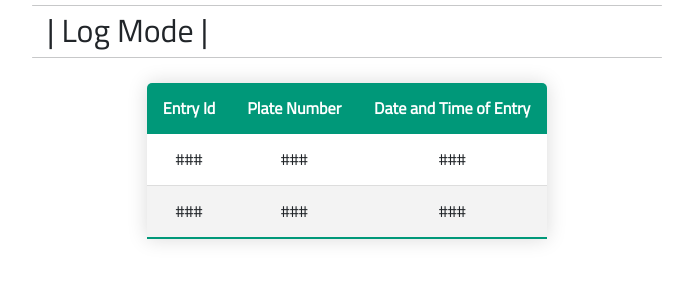
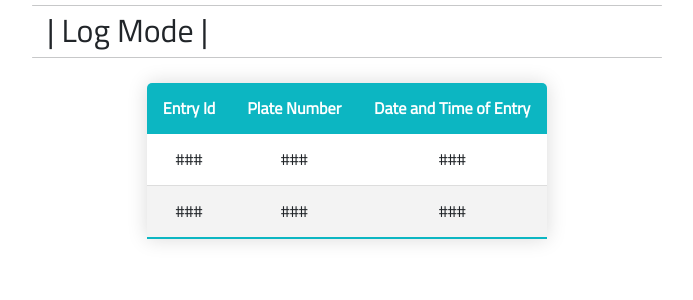
Before and after one commit to LeandroMartinMacato/SecureV-App, a Flask app: page /logs in a window 1280 px wide. Shown: the part 90-390 px from the top of the page, without its empty margins (293-986 px from the left). Run offline with Flask 2, Linux system fonts and the light colour scheme; parts of the project's set-up code (start-up, migrations or seed data) failed here and were passed over; some libraries are stand-ins or nearby versions.

Commit message:
feat: flash messages new color for log

```diff
--- a/app/app.py
+++ b/app/app.py
@@ -74,15 +74,25 @@ def data_mode():
 @application.route("/register", methods=["POST","GET"])
 def register_mode():
     page_title = 'SecureV | Register Mode'
-    if request.method =="POST":
-        session.permanent = True
-        plate_input = request.form["plate_input"]
-        owner_input = request.form["owner_input"]
-        current_registering = Vehicle(plate_num = plate_input , owner_name = owner_input)
-        db.session.add(current_registering)
-        db.session.commit()
-        flash(f"Successfully Registered [{plate_input}]", "info")
-    return render_template("register_mode.html", TITLE=page_title)
+    error = False
+    error_message = ""
+    try:
+        if request.method =="POST":
+            session.permanent = True
+            plate_input = request.form["plate_input"]
+            owner_input = request.form["owner_input"]
+            if plate_input:
+                current_registering = Vehicle(plate_num = plate_input , owner_name = owner_input)
+                db.session.add(current_registering)
+                db.session.commit()
+                flash(f"Successfully Registered [{plate_input}]", "info")
+            else:
+                error = True
+                error_message = "Input Box Empty"
+    except Exception as e:
+        error = True
+        error_message = "Error Input Box Value"
+    return render_template("register_mode.html", TITLE=page_title , error = error , error_msg = error_message)
 
 @application.route("/logs")
 def log_mode():
--- a/app/static/style.css
+++ b/app/static/style.css
@@ -110,7 +110,7 @@ hr {
 	vertical-align: top;
 }
 
-/* ------------------------------- data table ------------------------------- */
+/* ------------------------------- database data table ------------------------------- */
 
 .content-table {
 	text-align: center;
@@ -152,3 +152,46 @@ hr {
 	font-weight: bold;
 	color: #009879;
 }
+
+
+/* ----------------------------- log data table ----------------------------- */
+.content-table-log {
+	text-align: center;
+	border-collapse: collapse;
+	/* margin: 25px 0; */
+	margin: 25px auto;
+	font-size: 0.9em;
+	min-width: 400px;
+	border-radius: 5px 5px 0 0;
+	overflow: hidden;
+	box-shadow: 0 0 20px rgba(0, 0, 0, 0.15);
+}
+
+.content-table-log thead tr {
+	background-color: #0cb6c2;
+	color: #ffffff;
+	text-align: center;
+	font-weight: bold;
+}
+
+.content-table-log th,
+.content-table-log td {
+	padding: 12px 15px;
+}
+
+.content-table-log tbody tr {
+	border-bottom: 1px solid #dddddd;
+}
+
+.content-table-log tbody tr:nth-of-type(even) {
+	background-color: #f3f3f3;
+}
+
+.content-table-log tbody tr:last-of-type {
+	border-bottom: 2px solid #0cb6c2;
+}
+
+.content-table-log tbody tr.active-row {
+	font-weight: bold;
+	color: #0cb6c2;
+}
--- a/app/templates/log_mode.html
+++ b/app/templates/log_mode.html
@@ -9,9 +9,8 @@
 {% block content %}
 <div id="contents">
     <div id="lower_container">
-        <table class="content-table">
+        <table class="content-table-log">
         <thead>
-            <tr>
             <th>Entry Id</th>
             <th>Plate Number</th>
             <th>Date and Time of Entry</th>
```
Also changed, not shown: app/templates/register_mode.html (+13 -6 lines), app/db/vehicle_db.sqlite3.
